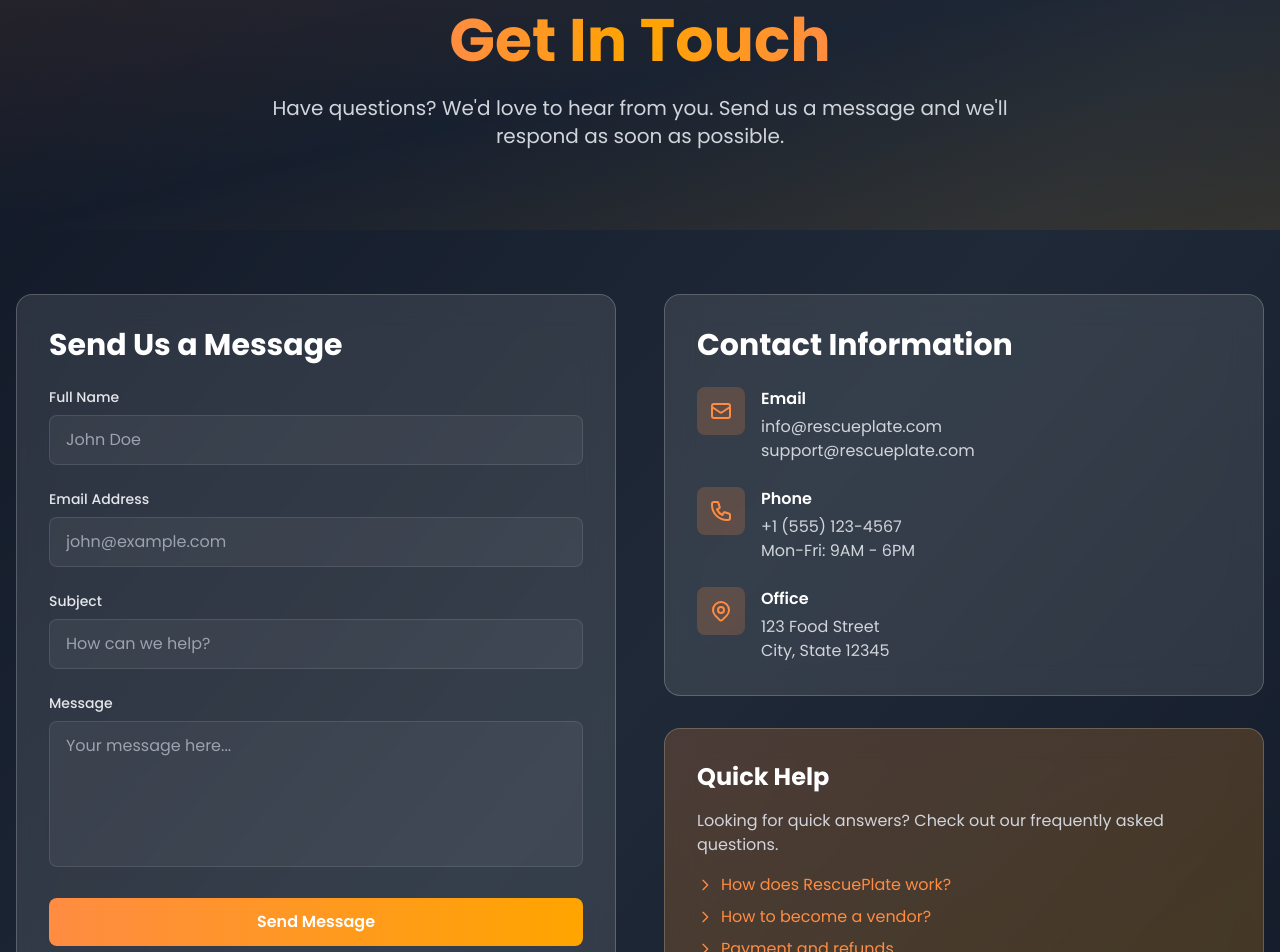
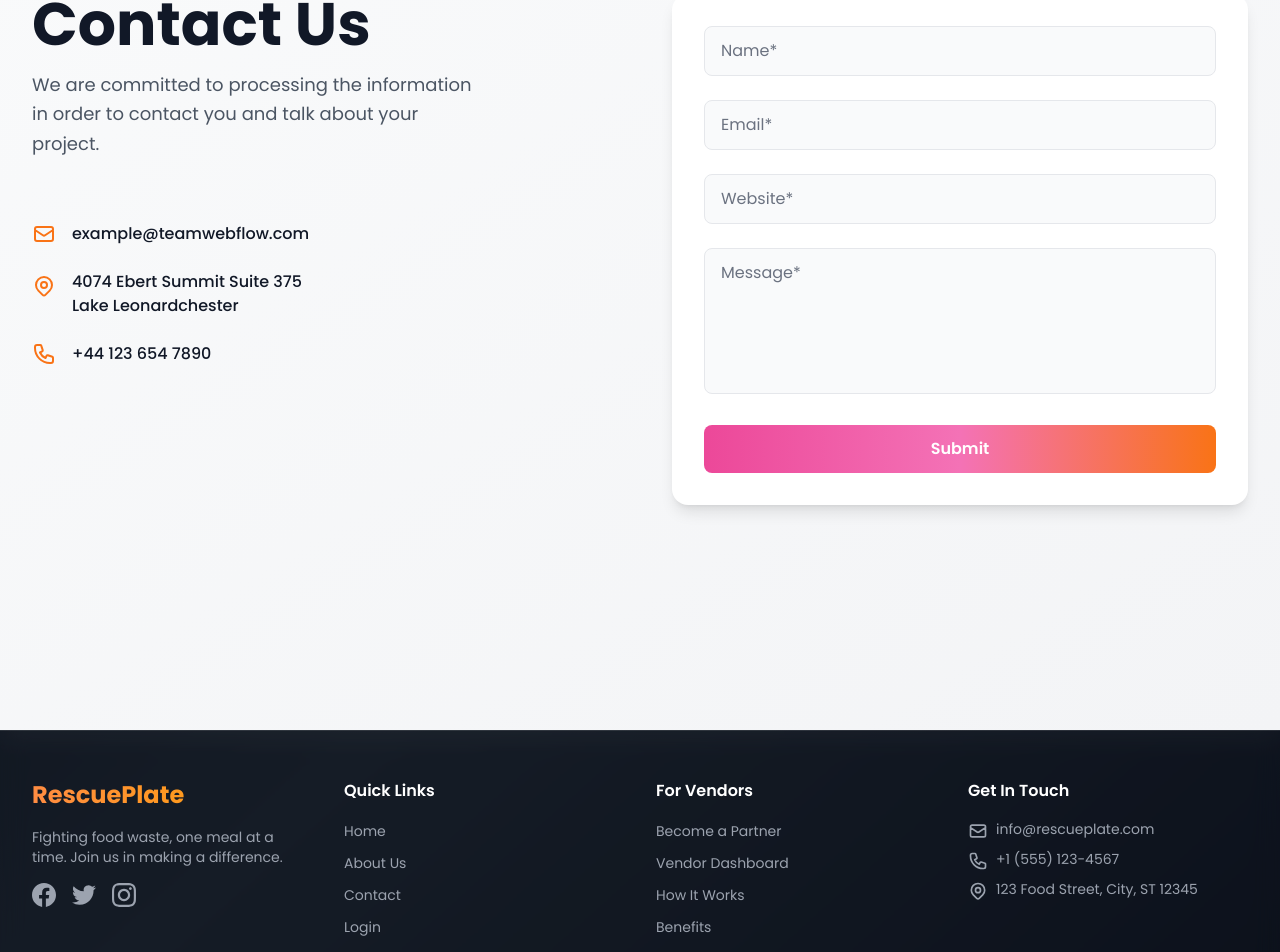
Before and after one commit to Dushimepaulette1/RescuePlate, a React (Vite) app in the folder client/: page /contact in a window 1280 px wide. Shown: the part 70-1022 px from the top of the page. Built offline with nearby package versions, Linux system fonts and the light colour scheme; the HTML template or start-up script is replaced by a standard one.

Commit message:
redesigned Contact Us page with light theme matching design mockup

```diff
--- a/client/src/pages/ContactUs.tsx
+++ b/client/src/pages/ContactUs.tsx
@@ -1,12 +1,10 @@
 import { useState } from "react";
 import { motion } from "framer-motion";
-import Input from "../components/Input";
-import Button from "../components/Button";
 
 const ContactUs = () => {
   const [name, setName] = useState("");
   const [email, setEmail] = useState("");
-  const [subject, setSubject] = useState("");
+  const [website, setWebsite] = useState("");
   const [message, setMessage] = useState("");
   const [success, setSuccess] = useState(false);
 
@@ -17,133 +15,40 @@ const ContactUs = () => {
     setTimeout(() => {
       setName("");
       setEmail("");
-      setSubject("");
+      setWebsite("");
       setMessage("");
       setSuccess(false);
     }, 3000);
   };
 
   return (
-    <div className="min-h-screen">
-      {/* Hero Section */}
-      <section className="relative py-20 px-4 overflow-hidden">
-        <div className="absolute inset-0 bg-gradient-to-br from-primary/10 via-transparent to-secondary/10"></div>
-        <div className="max-w-7xl mx-auto relative z-10">
-          <motion.div
-            initial={{ opacity: 0, y: 30 }}
-            animate={{ opacity: 1, y: 0 }}
-            transition={{ duration: 0.8 }}
-            className="text-center"
-          >
-            <h1 className="text-5xl md:text-6xl font-bold mb-6">
-              <span className="bg-gradient-to-r from-primary via-secondary to-primary bg-clip-text text-transparent">
-                Get In Touch
-              </span>
-            </h1>
-            <p className="text-xl text-gray-300 max-w-3xl mx-auto">
-              Have questions? We'd love to hear from you. Send us a message and
-              we'll respond as soon as possible.
-            </p>
-          </motion.div>
-        </div>
-      </section>
-
-      {/* Contact Section */}
-      <section className="py-16 px-4">
+    <div className="min-h-screen bg-gradient-to-br from-gray-50 to-gray-100">
+      <section className="py-16 px-4 md:px-8">
         <div className="max-w-7xl mx-auto">
-          <div className="grid grid-cols-1 lg:grid-cols-2 gap-12">
-            {/* Contact Form */}
+          <div className="grid grid-cols-1 lg:grid-cols-2 gap-16">
+            {/* Left Side - Contact Info */}
             <motion.div
               initial={{ opacity: 0, x: -20 }}
               animate={{ opacity: 1, x: 0 }}
               transition={{ duration: 0.6 }}
-              className="bg-white/10 backdrop-blur-lg rounded-2xl p-8 border border-white/20"
+              className="space-y-8"
             >
-              <h2 className="text-3xl font-bold text-white mb-6">
-                Send Us a Message
-              </h2>
-
-              {success && (
-                <motion.div
-                  initial={{ opacity: 0, y: -10 }}
-                  animate={{ opacity: 1, y: 0 }}
-                  className="bg-green-500/20 border border-green-500/50 text-green-200 px-4 py-3 rounded-lg mb-6"
-                >
-                  Thank you! Your message has been sent successfully.
-                </motion.div>
-              )}
-
-              <form onSubmit={handleSubmit} className="space-y-6">
-                <Input
-                  id="name"
-                  label="Full Name"
-                  type="text"
-                  value={name}
-                  onChange={(e) => setName(e.target.value)}
-                  placeholder="John Doe"
-                  required
-                />
-
-                <Input
-                  id="email"
-                  label="Email Address"
-                  type="email"
-                  value={email}
-                  onChange={(e) => setEmail(e.target.value)}
-                  placeholder="john@example.com"
-                  required
-                />
-
-                <Input
-                  id="subject"
-                  label="Subject"
-                  type="text"
-                  value={subject}
-                  onChange={(e) => setSubject(e.target.value)}
-                  placeholder="How can we help?"
-                  required
-                />
-
               <div>
-                  <label
-                    htmlFor="message"
-                    className="block text-sm font-medium text-gray-200 mb-2"
-                  >
-                    Message
-                  </label>
-                  <textarea
-                    id="message"
-                    rows={5}
-                    value={message}
-                    onChange={(e) => setMessage(e.target.value)}
-                    className="w-full px-4 py-3 bg-white/5 border border-white/10 rounded-lg focus:outline-none focus:ring-2 focus:ring-primary focus:border-transparent text-white placeholder-gray-400 transition resize-none"
-                    placeholder="Your message here..."
-                    required
-                  />
+                <h1 className="text-5xl md:text-6xl font-bold text-gray-900 mb-4">
+                  Contact Us
+                </h1>
+                <p className="text-gray-600 text-lg leading-relaxed max-w-md">
+                  We are committed to processing the information in order to
+                  contact you and talk about your project.
+                </p>
               </div>
 
-                <Button type="submit" className="w-full">
-                  Send Message
-                </Button>
-              </form>
-            </motion.div>
-
-            {/* Contact Information */}
-            <div className="space-y-8">
-              <motion.div
-                initial={{ opacity: 0, x: 20 }}
-                animate={{ opacity: 1, x: 0 }}
-                transition={{ duration: 0.6 }}
-                className="bg-white/10 backdrop-blur-lg rounded-2xl p-8 border border-white/20"
-              >
-                <h2 className="text-3xl font-bold text-white mb-6">
-                  Contact Information
-                </h2>
-                <div className="space-y-6">
-                  <div className="flex items-start gap-4">
-                    <div className="bg-primary/20 p-3 rounded-lg">
+              <div className="space-y-6 pt-8">
+                {/* Email */}
+                <div className="flex items-center gap-4">
+                  <div className="flex-shrink-0">
                     <svg
-                        className="w-6 h-6 text-primary"
+                      className="w-6 h-6 text-orange-500"
                       fill="none"
                       stroke="currentColor"
                       viewBox="0 0 24 24"
@@ -157,39 +62,17 @@ const ContactUs = () => {
                     </svg>
                   </div>
                   <div>
-                      <h3 className="text-white font-semibold mb-1">Email</h3>
-                      <p className="text-gray-300">info@rescueplate.com</p>
-                      <p className="text-gray-300">support@rescueplate.com</p>
+                    <p className="text-gray-900 font-medium">
+                      example@teamwebflow.com
+                    </p>
                   </div>
                 </div>
 
+                {/* Address */}
                 <div className="flex items-start gap-4">
-                    <div className="bg-primary/20 p-3 rounded-lg">
+                  <div className="flex-shrink-0 mt-1">
                     <svg
-                        className="w-6 h-6 text-primary"
-                        fill="none"
-                        stroke="currentColor"
-                        viewBox="0 0 24 24"
-                      >
-                        <path
-                          strokeLinecap="round"
-                          strokeLinejoin="round"
-                          strokeWidth={2}
-                          d="M3 5a2 2 0 012-2h3.28a1 1 0 01.948.684l1.498 4.493a1 1 0 01-.502 1.21l-2.257 1.13a11.042 11.042 0 005.516 5.516l1.13-2.257a1 1 0 011.21-.502l4.493 1.498a1 1 0 01.684.949V19a2 2 0 01-2 2h-1C9.716 21 3 14.284 3 6V5z"
-                        />
-                      </svg>
-                    </div>
-                    <div>
-                      <h3 className="text-white font-semibold mb-1">Phone</h3>
-                      <p className="text-gray-300">+1 (555) 123-4567</p>
-                      <p className="text-gray-300">Mon-Fri: 9AM - 6PM</p>
-                    </div>
-                  </div>
-
-                  <div className="flex items-start gap-4">
-                    <div className="bg-primary/20 p-3 rounded-lg">
-                      <svg
-                        className="w-6 h-6 text-primary"
+                      className="w-6 h-6 text-orange-500"
                       fill="none"
                       stroke="currentColor"
                       viewBox="0 0 24 24"
@@ -209,36 +92,20 @@ const ContactUs = () => {
                     </svg>
                   </div>
                   <div>
-                      <h3 className="text-white font-semibold mb-1">Office</h3>
-                      <p className="text-gray-300">123 Food Street</p>
-                      <p className="text-gray-300">City, State 12345</p>
+                    <p className="text-gray-900 font-medium">
+                      4074 Ebert Summit Suite 375
+                    </p>
+                    <p className="text-gray-900 font-medium">
+                      Lake Leonardchester
+                    </p>
                   </div>
                 </div>
-                </div>
-              </motion.div>
 
-              {/* FAQ Quick Links */}
-              <motion.div
-                initial={{ opacity: 0, x: 20 }}
-                animate={{ opacity: 1, x: 0 }}
-                transition={{ duration: 0.6, delay: 0.2 }}
-                className="bg-gradient-to-br from-primary/20 to-secondary/20 backdrop-blur-lg rounded-2xl p-8 border border-white/20"
-              >
-                <h3 className="text-2xl font-bold text-white mb-4">
-                  Quick Help
-                </h3>
-                <p className="text-gray-300 mb-4">
-                  Looking for quick answers? Check out our frequently asked
-                  questions.
-                </p>
-                <ul className="space-y-2">
-                  <li>
-                    <a
-                      href="#"
-                      className="text-primary hover:text-secondary transition flex items-center gap-2"
-                    >
+                {/* Phone */}
+                <div className="flex items-center gap-4">
+                  <div className="flex-shrink-0">
                     <svg
-                        className="w-4 h-4"
+                      className="w-6 h-6 text-orange-500"
                       fill="none"
                       stroke="currentColor"
                       viewBox="0 0 24 24"
@@ -247,78 +114,95 @@ const ContactUs = () => {
                         strokeLinecap="round"
                         strokeLinejoin="round"
                         strokeWidth={2}
-                          d="M9 5l7 7-7 7"
+                        d="M3 5a2 2 0 012-2h3.28a1 1 0 01.948.684l1.498 4.493a1 1 0 01-.502 1.21l-2.257 1.13a11.042 11.042 0 005.516 5.516l1.13-2.257a1 1 0 011.21-.502l4.493 1.498a1 1 0 01.684.949V19a2 2 0 01-2 2h-1C9.716 21 3 14.284 3 6V5z"
                       />
                     </svg>
-                      How does RescuePlate work?
-                    </a>
-                  </li>
-                  <li>
-                    <a
-                      href="#"
-                      className="text-primary hover:text-secondary transition flex items-center gap-2"
+                  </div>
+                  <div>
+                    <p className="text-gray-900 font-medium">+44 123 654 7890</p>
+                  </div>
+                </div>
+              </div>
+            </motion.div>
+
+            {/* Right Side - Contact Form */}
+            <motion.div
+              initial={{ opacity: 0, x: 20 }}
+              animate={{ opacity: 1, x: 0 }}
+              transition={{ duration: 0.6 }}
+              className="bg-white rounded-2xl shadow-lg p-8"
             >
-                      <svg
-                        className="w-4 h-4"
-                        fill="none"
-                        stroke="currentColor"
-                        viewBox="0 0 24 24"
+              {success && (
+                <motion.div
+                  initial={{ opacity: 0, y: -10 }}
+                  animate={{ opacity: 1, y: 0 }}
+                  className="bg-green-100 border border-green-400 text-green-700 px-4 py-3 rounded-lg mb-6"
                 >
-                        <path
-                          strokeLinecap="round"
-                          strokeLinejoin="round"
-                          strokeWidth={2}
-                          d="M9 5l7 7-7 7"
+                  Thank you! Your message has been sent successfully.
+                </motion.div>
+              )}
+
+              <form onSubmit={handleSubmit} className="space-y-6">
+                {/* Name Field */}
+                <div>
+                  <input
+                    id="name"
+                    type="text"
+                    value={name}
+                    onChange={(e) => setName(e.target.value)}
+                    placeholder="Name*"
+                    className="w-full px-4 py-3 bg-gray-50 border border-gray-200 rounded-lg focus:outline-none focus:ring-2 focus:ring-pink-400 focus:border-transparent text-gray-900 placeholder-gray-500 transition"
+                    required
                   />
-                      </svg>
-                      How to become a vendor?
-                    </a>
-                  </li>
-                  <li>
-                    <a
-                      href="#"
-                      className="text-primary hover:text-secondary transition flex items-center gap-2"
+                </div>
+
+                {/* Email Field */}
+                <div>
+                  <input
+                    id="email"
+                    type="email"
+                    value={email}
+                    onChange={(e) => setEmail(e.target.value)}
+                    placeholder="Email*"
+                    className="w-full px-4 py-3 bg-gray-50 border border-gray-200 rounded-lg focus:outline-none focus:ring-2 focus:ring-pink-400 focus:border-transparent text-gray-900 placeholder-gray-500 transition"
+                    required
+                  />
+                </div>
+
+                {/* Website Field */}
+                <div>
+                  <input
+                    id="website"
+                    type="text"
+                    value={website}
+                    onChange={(e) => setWebsite(e.target.value)}
+                    placeholder="Website*"
+                    className="w-full px-4 py-3 bg-gray-50 border border-gray-200 rounded-lg focus:outline-none focus:ring-2 focus:ring-pink-400 focus:border-transparent text-gray-900 placeholder-gray-500 transition"
+                  />
+                </div>
+
+                {/* Message Field */}
+                <div>
+                  <textarea
+                    id="message"
+                    rows={5}
+                    value={message}
+                    onChange={(e) => setMessage(e.target.value)}
+                    placeholder="Message*"
+                    className="w-full px-4 py-3 bg-gray-50 border border-gray-200 rounded-lg focus:outline-none focus:ring-2 focus:ring-pink-400 focus:border-transparent text-gray-900 placeholder-gray-500 transition resize-none"
+                    required
+                  />
+                </div>
+
+                {/* Submit Button */}
+                <button
+                  type="submit"
+                  className="w-full py-3 bg-gradient-to-r from-pink-500 via-pink-400 to-orange-500 text-white font-semibold rounded-lg hover:shadow-lg transition-all duration-300 transform hover:scale-[1.02]"
                 >
-                      <svg
-                        className="w-4 h-4"
-                        fill="none"
-                        stroke="currentColor"
-                        viewBox="0 0 24 24"
-                      >
-                        <path
-                          strokeLinecap="round"
-                          strokeLinejoin="round"
-                          strokeWidth={2}
-                          d="M9 5l7 7-7 7"
-                        />
-                      </svg>
-                      Payment and refunds
-                    </a>
-                  </li>
-                  <li>
-                    <a
-                      href="#"
-                      className="text-primary hover:text-secondary transition flex items-center gap-2"
-                    >
-                      <svg
-                        className="w-4 h-4"
-                        fill="none"
-                        stroke="currentColor"
-                        viewBox="0 0 24 24"
-                      >
-                        <path
-                          strokeLinecap="round"
-                          strokeLinejoin="round"
-                          strokeWidth={2}
-                          d="M9 5l7 7-7 7"
-                        />
-                      </svg>
-                      Account settings
-                    </a>
-                  </li>
-                </ul>
+                  Submit
+                </button>
+              </form>
             </motion.div>
-            </div>
           </div>
         </div>
       </section>
```
Lines whose indentation alone changed are shown as unchanged.
